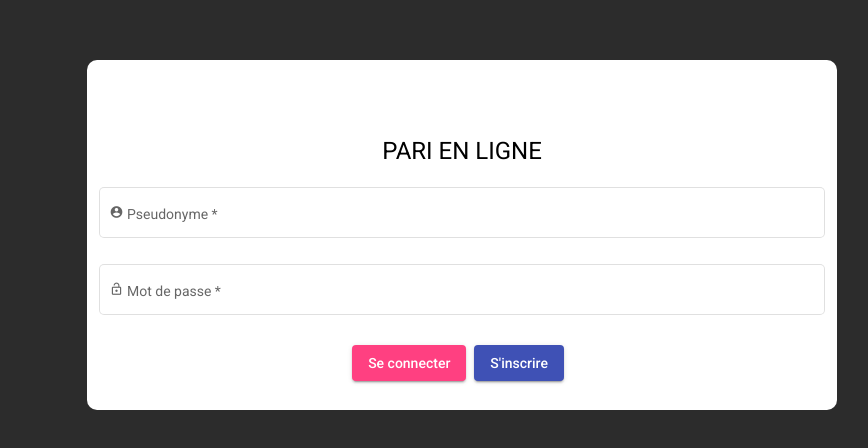
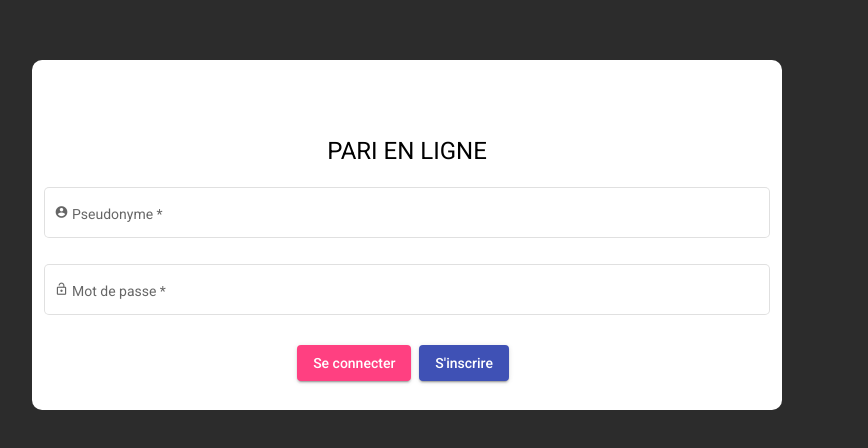
Before and after one commit to mbdsp7-Lova-Tokiniaina-Mamitiana/Angular, an Angular app: page /auth in a window 1280 px wide. Shown: the part 132-580 px from the top of the page, without its empty margins (221-1089 px from the left). Built offline with nearby package versions, Linux system fonts and the light colour scheme.

Commit message:
Corriger l'affichage de la page de connexion/inscription + tslint

```diff
--- a/src/app/auth/auth.component.scss
+++ b/src/app/auth/auth.component.scss
@@ -8,7 +8,7 @@
     width: 750px;
     height: 350px;
     padding-top: 15%;
-    padding-left: 25%;
+    padding-left: calc(50% - (750px/2));
 }
 
 .auth-forms {
--- a/src/app/new-user/new-user.component.scss
+++ b/src/app/new-user/new-user.component.scss
@@ -8,7 +8,7 @@
     width: 750px;
     height: 350px;
     padding-top: 15%;
-    padding-left: 25%;
+    padding-left: calc(50% - (750px/2));
 }
 
 .auth-forms {
```
Also changed, not shown: src/app/shared/services/design.service.ts (+3 -4 lines).
